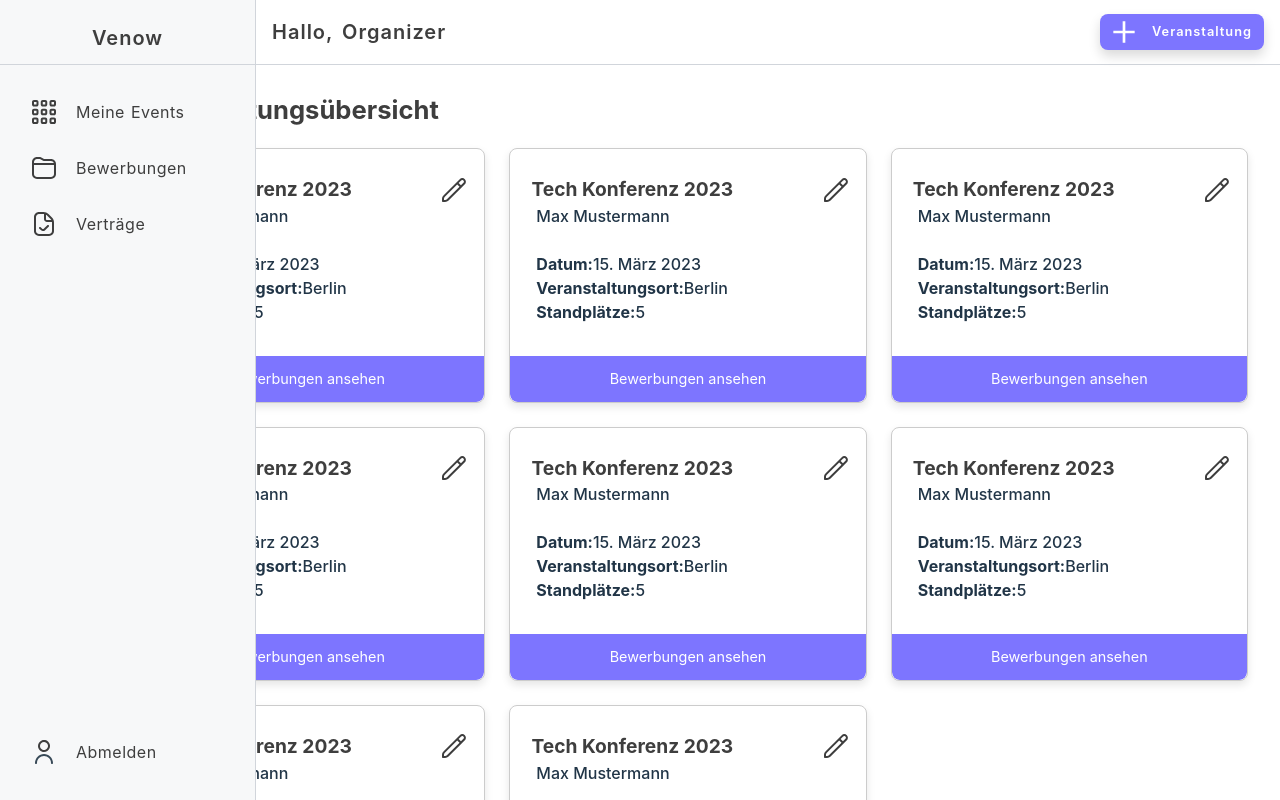
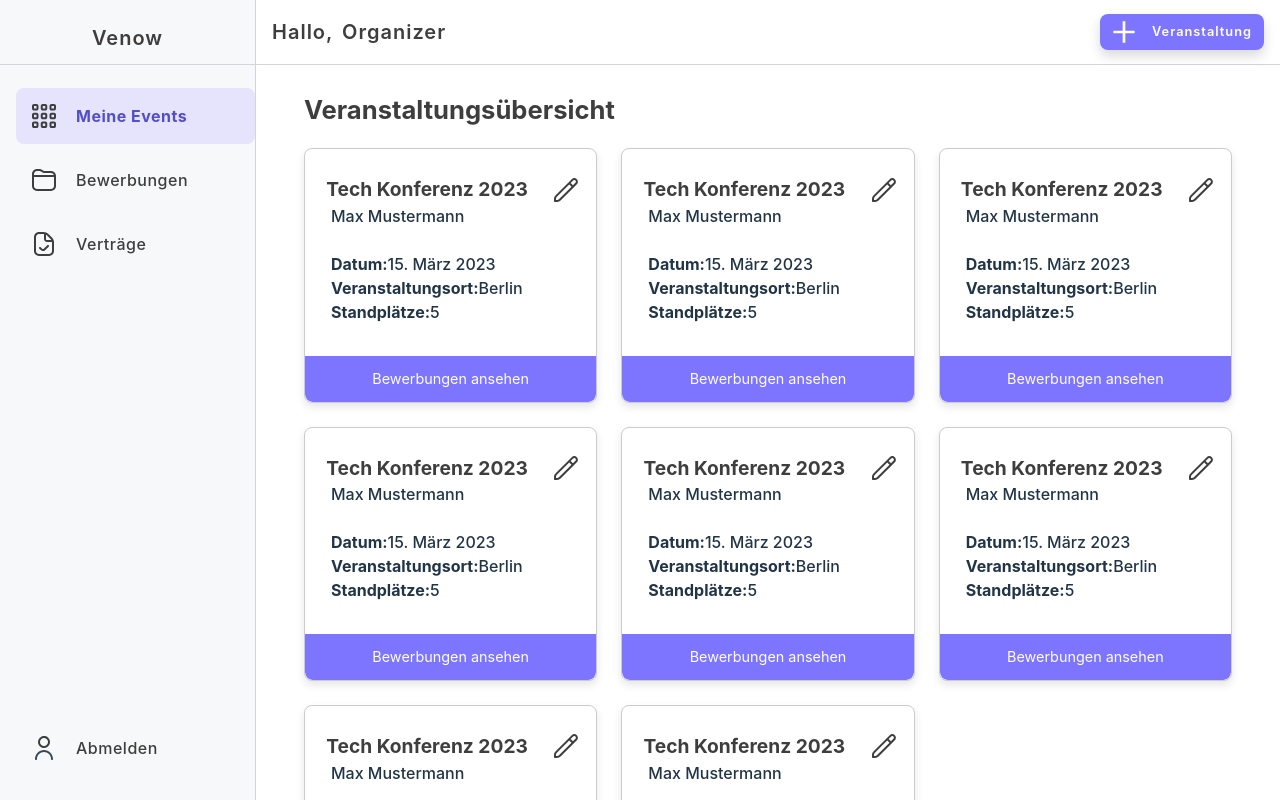
Before and after one commit to Hungfu123/venow-bachelor-luu, a React (Vite) app in the folder frontend/: page /organizer/1/events in a window 1280 px wide. Shown: the top 800 px of the page. Built offline with nearby package versions, Linux system fonts and the light colour scheme.

Commit message:
[frontend] styling event an layout organizer

```diff
--- a/frontend/src/App.css
+++ b/frontend/src/App.css
@@ -3,7 +3,8 @@
 @tailwind utilities;
 
 #root {
-  max-width: 1280px;
+  background-color: #ffffff;
+  max-width: 100%;
   margin: 0 auto;
   padding: 2rem;
   text-align: center;
--- a/frontend/src/components/OrganizerLayout.tsx
+++ b/frontend/src/components/OrganizerLayout.tsx
@@ -1,25 +1,28 @@
-import { Link, Outlet, useParams } from "react-router-dom";
+import { Link, Outlet, useParams, useLocation } from "react-router-dom";
 import "../styles/layout.css";
-import {ReactComponent  as EventsIcon}  from "../assets/events-icon.svg";
-import {ReactComponent as ApplicationsIcon}  from "../assets/applications-icon.svg";
-import {ReactComponent  as ContractsIcon}  from "../assets/contracts-icon.svg";
-import {ReactComponent  as LogoutIcon}  from "../assets/profile-icon.svg";
+import { ReactComponent as EventsIcon } from "../assets/events-icon.svg";
+import { ReactComponent as ApplicationsIcon } from "../assets/applications-icon.svg";
+import { ReactComponent as ContractsIcon } from "../assets/contracts-icon.svg";
+import { ReactComponent as LogoutIcon } from "../assets/profile-icon.svg";
 
 const OrganizerLayout = () => {
-
     const { organizerId } = useParams();
+    const location = useLocation();
 
     return (
         <div className="layout-container">
             {/* Sidebar */}
-            <aside id="default-sidebar" aria-label="Sidebar">
+            <aside id="default-sidebar" >
                 <div className="sidebar-content">
                     <h2>Venow</h2>
                     <ul>
                         <li className="group">
                             <Link
                                 to={`/organizer/${organizerId}/events`}
-                                className="sidebar-link">
+                                className={`sidebar-link ${
+                                    location.pathname === `/organizer/${organizerId}/events` ? "active" : ""
+                                }`}
+                            >
                                 <EventsIcon className="sidebar-icon" />
                                 <span>Meine Events</span>
                             </Link>
@@ -27,23 +30,29 @@ const OrganizerLayout = () => {
                         <li className="group">
                             <Link
                                 to={`/organizer/${organizerId}/applications`}
-                                className="sidebar-link">
-                                <ApplicationsIcon className="sidebar-icon"/>
+                                className={`sidebar-link ${
+                                    location.pathname === `/organizer/${organizerId}/applications` ? "active" : ""
+                                }`}
+                            >
+                                <ApplicationsIcon className="sidebar-icon" />
                                 <span>Bewerbungen</span>
                             </Link>
                         </li>
                         <li className="group">
                             <Link
                                 to={`/organizer/${organizerId}/contracts`}
-                                className="sidebar-link">
-                                <ContractsIcon className="sidebar-icon"/>
+                                className={`sidebar-link ${
+                                    location.pathname === `/organizer/${organizerId}/contracts` ? "active" : ""
+                                }`}
+                            >
+                                <ContractsIcon className="sidebar-icon" />
                                 <span>Verträge</span>
                             </Link>
                         </li>
                     </ul>
                     <div className="logout">
                         <Link to="/logout" className="sidebar-link">
-                            <LogoutIcon className="sidebar-icon"/>
+                            <LogoutIcon className="sidebar-icon" />
                             <span>Abmelden</span>
                         </Link>
                     </div>
--- a/frontend/src/styles/GridEvent.css
+++ b/frontend/src/styles/GridEvent.css
@@ -4,6 +4,8 @@
     background-color: #ffffff;
     width: 100%;
     margin: 0;
+    min-height: 100vh;
+    /*margin-left: 1rem;*/
 }
 
 .events-title {
@@ -12,6 +14,7 @@
     margin-bottom: 1.5rem;
     color: #3E3E3E;
     text-align: left;
+    margin-left: 1rem;
 }
 
 /* Grid Layout */
@@ -20,6 +23,8 @@
     grid-template-columns: repeat(3, 1fr); /* Drei Spalten */
     gap: 1.5rem; /* Abstand zwischen den Karten */
     width: 100%;
+    /*width: fit-content; !* Breite auf den Inhalt beschränken *!*/
+    margin-left: 1rem;
 }
 
 /* Event Card */
--- a/frontend/src/styles/Layout.css
+++ b/frontend/src/styles/Layout.css
@@ -35,11 +35,18 @@
 }
 
 .sidebar-link {
-    @apply flex items-center text-[#3E3E3E] text-lg font-normal rounded-lg transition-all duration-200;
-    letter-spacing: 0.5px; /* Leichter Abstand zwischen den Buchstaben */
-    word-spacing: 1px; /* Abstand zwischen den Wörtern */
-    padding: 0.75rem 1rem; /* Zusätzliche Innenabstände für die Links */
-    line-height: 1.5rem; /* Gleiche vertikale Ausrichtung wie Icon */
+    padding: 1rem 1rem;
+    text-decoration: none;
+    color: #3E3E3E;
+    border-radius: 0.5rem;
+    display: flex;
+    align-items: center;
+    transition: background-color 0.3s ease, color 0.3s ease;
+}
+.sidebar-link.active {
+    background-color: #E5E4FC;
+    color: #544DC9;
+    font-weight: bold;
 }
 
 .sidebar-link:hover {
@@ -57,7 +64,6 @@
     display: inline-block;
 }
 
-/* Icons ändern Farbe auch bei Hover auf Link */
 .sidebar-link:hover .sidebar-icon {
     @apply text-[#544DC9]; /* Icon: Farbe bei Hover */
 }
@@ -90,7 +96,8 @@ header span {
 }
 
 .add-event-button:hover {
-    box-shadow: 0 6px 12px rgba(0, 0, 0, 0.15); /* Button: Hover-Schatten */
+    /*box-shadow: 0 6px 12px rgba(0, 0, 0, 0.15); !* Button: Hover-Schatten *!*/
+    transform: scale(1.1); /* Button vergrößern */
 }
 
 .add-event-button span {
@@ -114,13 +121,12 @@ header span {
  /*Main Content */
 .main-content {
     @apply flex flex-col flex-1 bg-[#F7F8F9];
-    padding: 0; /* Entfernt jegliches Padding */
-    margin-top: 1rem;
-    margin-left: 3rem; /* Entfernt jegliche Außenabstände */
-
-    width:100%; /* Verkleinert die Breite entsprechend der Sidebar */
+    padding-top: 2rem;
+    padding-left: 14rem;
+    padding-right: 0;
+    width:100%;
 }
 
-.main-content main {
-    @apply flex-1 p-4; /* Hauptinhalt: Padding */
-}
+/*.main-content main {*/
+/*    @apply flex-1 p-4; !* Hauptinhalt: Padding *!*/
+/*}*/
```
